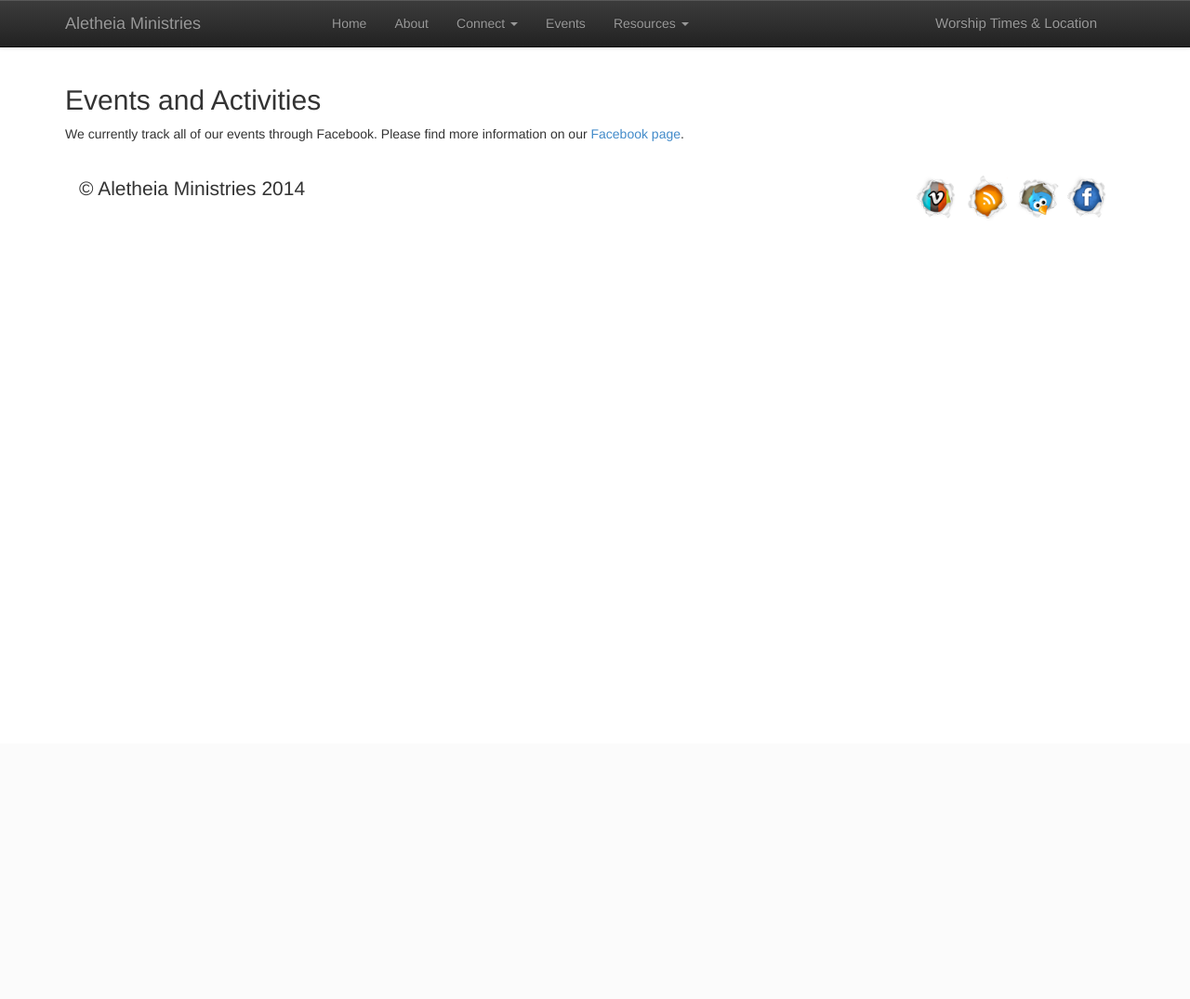
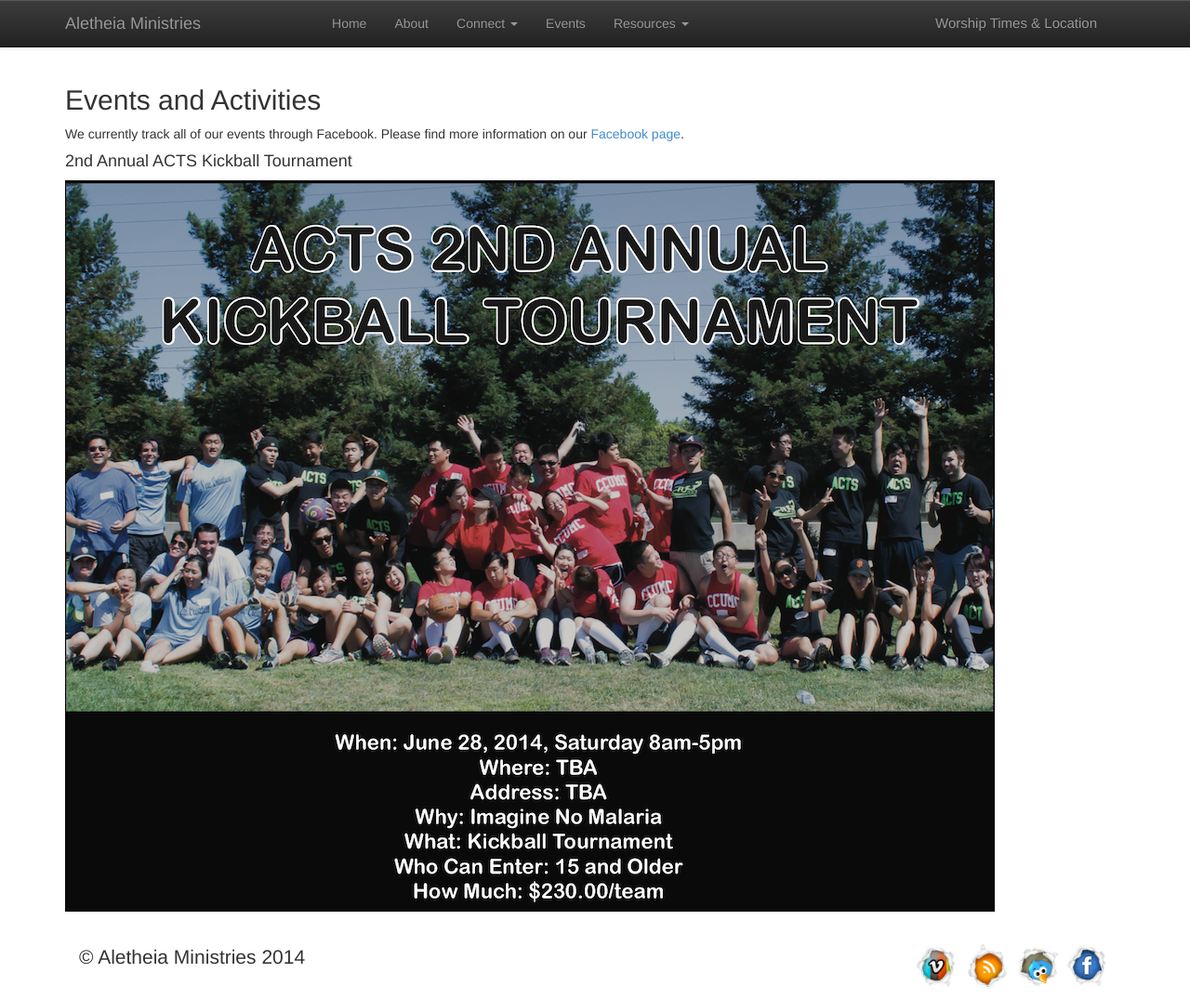
Before and after one commit to Twang015/CCUMC, a PHP site: page /events.php in a window 1280 px wide. Shown: the whole page at 93% size. Before the commit the page ends 235 px from the top, so only its background shows below. Run offline with PHP 8.4, Linux system fonts and the light colour scheme; some libraries are stand-ins or nearby versions.

Commit message:
adding kickball tourney to events page

```diff
--- a/events.php
+++ b/events.php
@@ -25,6 +25,9 @@
             <h2>Events and Activities</h2>
             <p>We currently track all of our events through Facebook. Please find more information on our <a href="https://www.facebook.com/groups/158626917493699/" target="_blank">Facebook page</a>.</p>
 
+            <h4>2nd Annual ACTS Kickball Tournament</h4>
+            <a href="files/acts-kickball-info.pdf" target="_blank"><img id="kickball-ad" src="img/kickball-ad.png" alt="kickball tourney" title="Click to download info"></a>
+
 
             <?php include 'footer.php'; ?>
 
--- a/index.php
+++ b/index.php
@@ -71,8 +71,8 @@
         <div class="col-lg-4">
           <h2>Upcoming Events</h2>
           <ul>
-            <li>Easter Service: 4/20/2014 @ 2PM </li>
             <li>Book Discussion with Dr. Boyung Lee: 4/25/2014 @ 7:30PM</li>
+            <li>Earth Day Service: 4/27/2014 @ 2PM. Bring your pets!</li>
             <li>Kickball Tournament: 6/28/2014 @ 8AM</li>
           </ul>
           <p><a class="btn btn-default" href="events.php">More Details &raquo;</a></p>
```
Also changed, not shown: img/kickball-ad.png (added), 1 other file.
